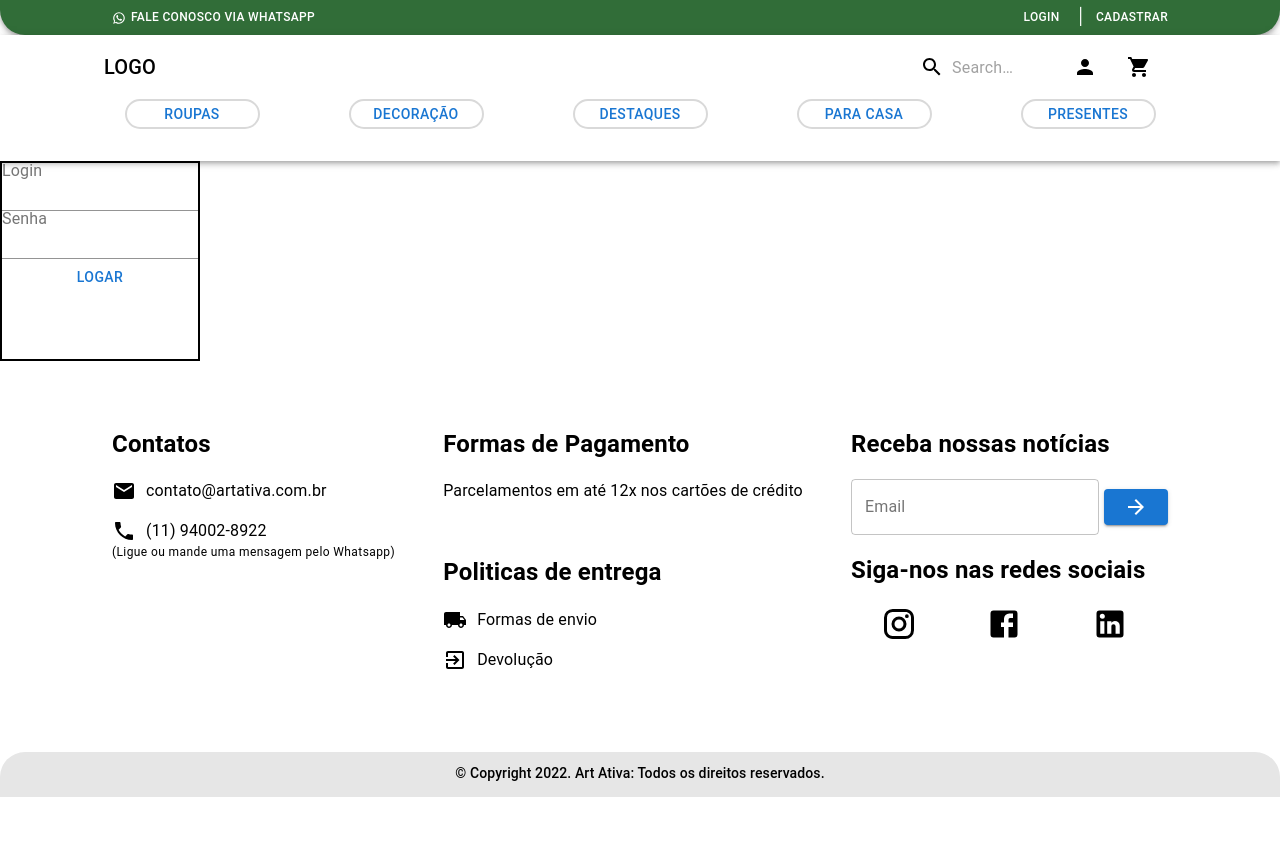
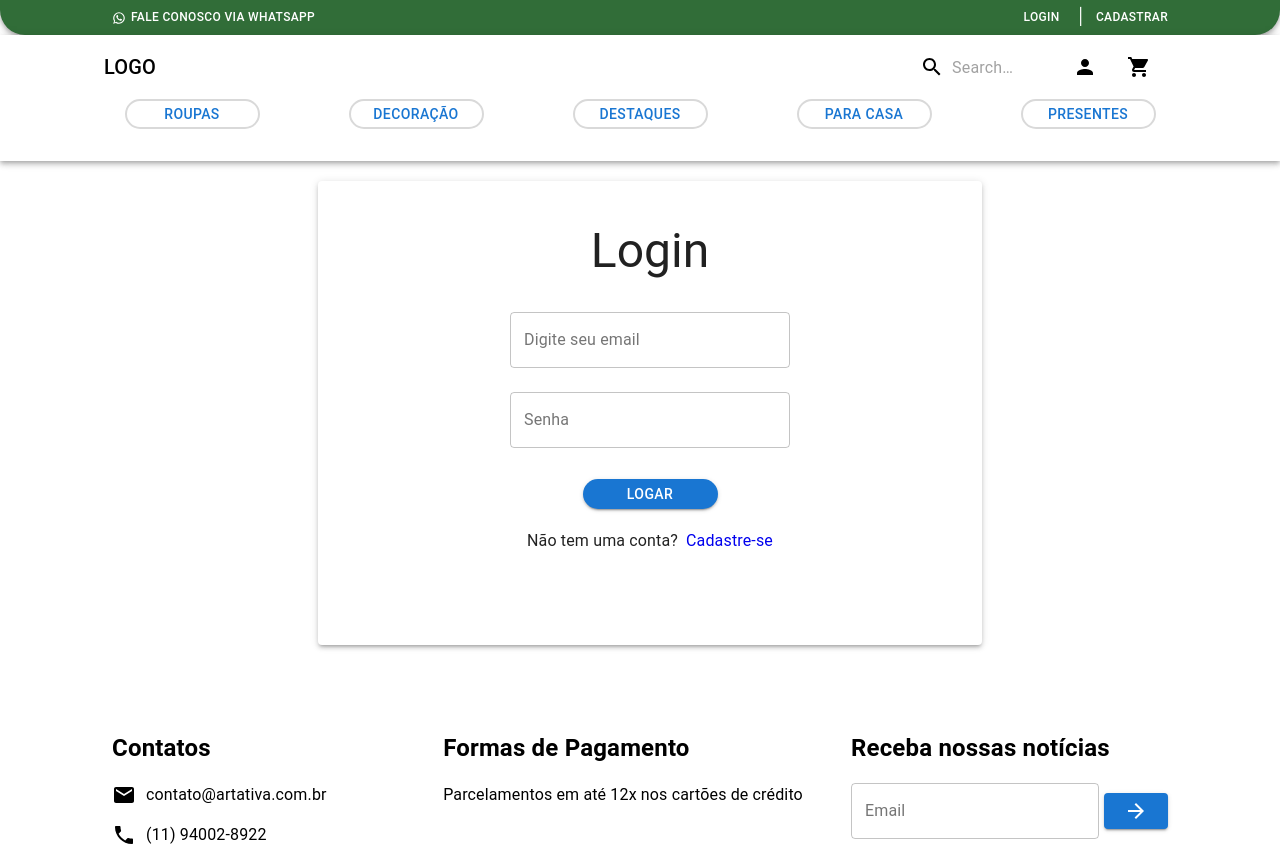
Before and after one commit to felipegaldy/artAtivaFrontEnd, a React (Create React App) app: page /login in a window 1280 px wide. Shown: the top 846 px of the page. Before the commit the page ends 800 px from the top, so only its background shows below. Built offline with nearby package versions, Linux system fonts and the light colour scheme.

Commit message:
pagina de login

```diff
--- a/src/components/estaticos/navbar/Navbar.tsx
+++ b/src/components/estaticos/navbar/Navbar.tsx
@@ -9,6 +9,7 @@ import SearchIcon from "@mui/icons-material/Search";
 import { styled, alpha } from "@mui/material/styles";
 import PersonIcon from "@mui/icons-material/Person";
 import ShoppingCartIcon from "@mui/icons-material/ShoppingCart";
+import { Link } from "react-router-dom";
 import "./Navbar.css";
 
 const Search = styled("div")(({ theme }) => ({
@@ -64,9 +65,11 @@ function Navbar() {
             </Button>
           </Box>
           <Box>
+            <Link to="/login" className="text-decorator-none cursor">
             <Button className="botoes-top" color="inherit">
               Login
-            </Button>{" "}
+            </Button>
+            </Link>{" "}
             |{" "}
             <Button className="botoes-top" color="inherit">
               Cadastrar
--- a/src/pages/login/Login.css
+++ b/src/pages/login/Login.css
@@ -0,0 +1,21 @@
+.grid-login-container{
+    margin: 10px!important;
+}
+.login-container{
+    margin: 10px auto;
+}
+
+.login-box{
+    width: 600px;
+    height: 400px;
+    padding: 10px;
+    font-weight: 400;
+    font-size: 32px;
+    margin: 32px;
+}
+
+.botao-login{
+    width: 135px!important;
+    height: 30px!important;
+    border-radius: 25px!important;
+}
--- a/src/pages/login/Login.tsx
+++ b/src/pages/login/Login.tsx
@@ -1,27 +1,78 @@
-import React from 'react'
-import { Box, Button, FormHelperText, Input, InputLabel } from '@mui/material';
-import { FormControl } from '@material-ui/core';
+import React from "react";
+import { Grid, Box, Button, Typography, TextField, Paper } from "@mui/material";
+import { Link, useNavigate } from "react-router-dom";
+import './Login.css';
 
 function Login() {
   return (
-  <Box>
-    <Box alignItems="center"
-    justifyContent="center"
-    width={200}
-    height={200}
-    border="solid 2px"
-    margin-right="100px">
-    <FormControl>
-  <InputLabel htmlFor="my-input">Login</InputLabel>
-  <Input id="login" aria-describedby="input de login"/>
-  <InputLabel htmlFor="my-input">Senha
-  </InputLabel>
-  <Input id="senha" aria-describedby="input de senha"/>
-    <Button>Logar</Button>
- </FormControl>
-    </Box>
-  </Box>
-  )
+    <>
+      <Grid
+        container
+        direction="row"
+        justifyContent="center"
+        alignItems="center"
+        className="grid-login-container"
+      >
+        <Paper elevation={3} className="login-container">
+        <Box paddingX={20} className="login-box">
+          <form>
+            <Typography
+              variant="h3"
+              gutterBottom
+              color="textPrimary"
+              component="h3"
+              align="center"
+              className="login-title"
+            >
+              Login
+            </Typography>
+            <TextField
+              id="usuario"
+              label="Digite seu email"
+              variant="outlined"
+              name="usuario"
+              margin="normal"
+              fullWidth
+            />
+            <TextField
+              id="senha"
+              label="Senha"
+              variant="outlined"
+              name="senha"
+              margin="normal"
+              type="password"
+              fullWidth
+            />
+            <Box marginTop={2} textAlign="center">
+              <Link to="/">
+              <Button type="submit" variant="contained" color="primary" className="botao-login">
+                Logar
+              </Button>
+              </Link>
+            </Box>
+          </form>
+          <Box display="flex" justifyContent="center" marginTop={2}>
+            <Box marginRight={1}>
+              <Typography variant="subtitle1" gutterBottom align="center">
+                Não tem uma conta?
+              </Typography>
+            </Box>
+            <Link to="/cadastrousuario">
+              <Typography
+                variant="subtitle1"
+                gutterBottom
+                align="center"
+                className=""
+              >
+                Cadastre-se
+              </Typography>
+            </Link>
+          </Box>
+        </Box>
+        </Paper>
+      </Grid>
+    </>
+  );
 }
 
-export default Login
+export default Login;
```
